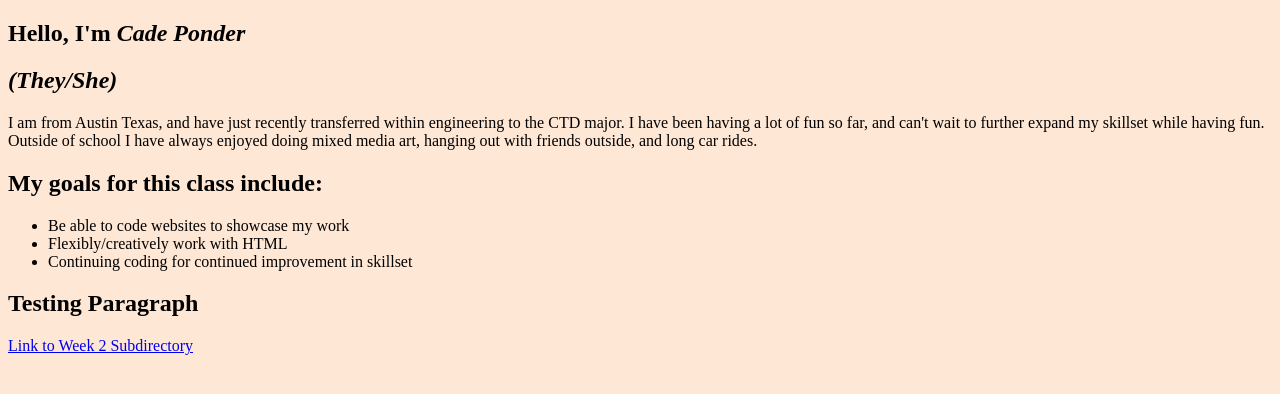
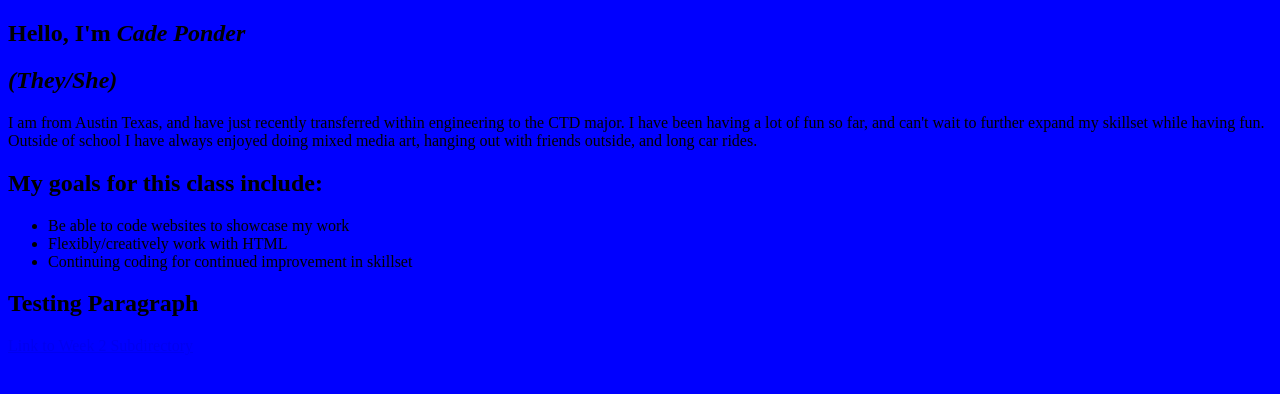
Before and after one commit to cadeponder/web-repo, a plain HTML site: page index.html in a window 1280 px wide. Drawn offline with Linux system fonts and the light colour scheme.

Commit message:
Update style.css

```diff
--- a/style.css
+++ b/style.css
@@ -1,3 +1,3 @@
 body{
-background-color: #FFE7D5;
+background-color: blue;
 }
```
